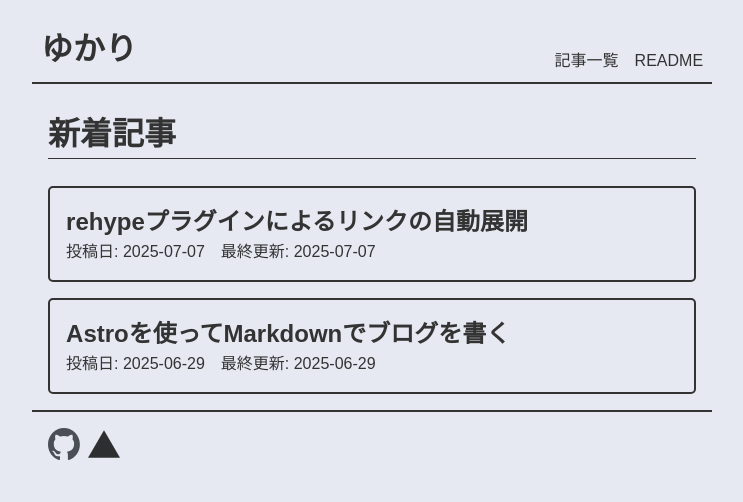
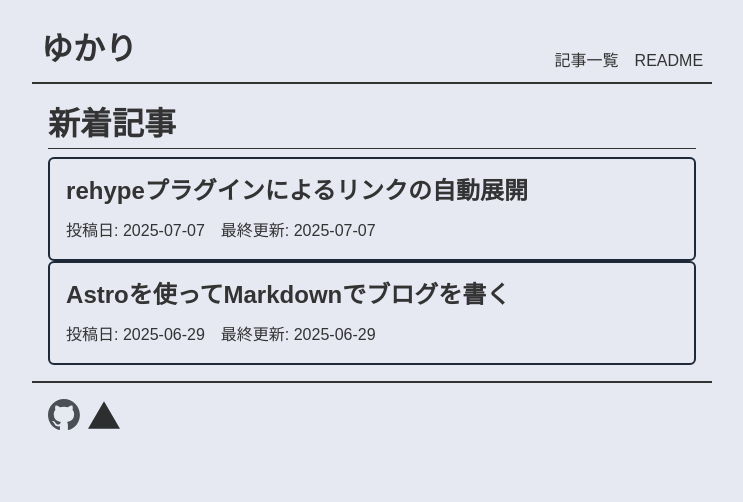
Before and after one commit to lev635/blog, an Astro site: page / in a window 1280 px wide. Shown: the whole page, without its empty margins (268-1011 px from the left). Built offline with nearby package versions, Linux system fonts and the light colour scheme; Astro itself is replaced by a stand-in of ours; some packages are replaced by stand-ins of ours.

Commit message:
tailwindCSSの導入

```diff
--- a/astro.config.mjs
+++ b/astro.config.mjs
@@ -5,6 +5,9 @@
 
 
 import vercel from "@astrojs/vercel";
+
+
+import tailwindcss from "@tailwindcss/vite";
 
 
 // https://astro.build/config
@@ -18,4 +21,8 @@
 
   integrations: [react()],
   adapter: vercel(),
+
+  vite: {
+    plugins: [tailwindcss()],
+  },
 });
--- a/package.json
+++ b/package.json
@@ -11,14 +11,17 @@
   "dependencies": {
     "@astrojs/react": "^4.3.0",
     "@astrojs/vercel": "^8.2.0",
+    "@tailwindcss/vite": "^4.1.11",
     "@types/react-dom": "^19.1.6",
     "astro": "^5.10.1",
     "react": "^19.1.0",
     "react-dom": "^19.1.0",
     "remark-rehype": "^11.1.2",
+    "tailwindcss": "^4.1.11",
     "unist-util-visit": "^5.0.0"
   },
   "devDependencies": {
+    "@tailwindcss/typography": "^0.5.16",
     "@types/react": "^19.1.8"
   }
 }
--- /dev/null
+++ b/src/components/ArticleCardReact.tsx
@@ -0,0 +1,25 @@
+export interface Props {
+  url: string;
+  title: string;
+  date: string;
+  lastModified: string;
+}
+
+export default function ArticleCardReact({ url, title, date, lastModified }: Props) {
+  return (
+    <div className="flex flex-col border-2 border-gray-800 rounded-md p-4">
+      <div>
+        <a
+          className="font-semibold text-2xl no-underline"
+          href={url}
+        >
+          {title}
+        </a>
+      </div>
+      <div className="flex flex-row gap-4 mt-3">
+        <span>投稿日: {date}</span>
+        <span>最終更新: {lastModified}</span>
+      </div>
+    </div>
+  );
+}
--- /dev/null
+++ b/src/components/ArticleListReact.tsx
@@ -0,0 +1,27 @@
+import type { MarkdownInstance } from "astro";
+import ArticleCard from "./ArticleCardReact";
+
+export interface Props {
+  articles: MarkdownInstance<Record<string, any>>[];
+  limit?: number;
+}
+
+export default function ArtilceList({ articles, limit }: Props) {
+  const sortedArticles = articles
+    .sort((a, b) => new Date(b.frontmatter.date).getTime() - new Date(a.frontmatter.date).getTime())
+    .slice(0, limit ?? articles.length);
+  return (
+    <div>
+      {
+        sortedArticles.map((article) => (
+          <ArticleCard
+            url={article.url ?? ""}
+            title={article.frontmatter.title}
+            date={article.frontmatter.date}
+            lastModified={article.frontmatter.lastModified}
+          />
+        ))
+      }
+    </div>
+  )
+}
--- a/src/pages/article.astro
+++ b/src/pages/article.astro
@@ -1,17 +1,17 @@
 ---
 import Head from "../components/Head.astro";
 import Navigation from "../components/Navigation.astro";
-import ArticleList from "../components/ArticleList.astro";
 import Footer from "../components/Footer.astro";
-import "/src/styles/global.css";
+import ArticleListReact from "../components/ArticleListReact";
+import '../styles/tailwind.css';
 
 const articles = await Astro.glob("../pages/article/*.md");
 ---
 
-<Head title="記事一覧"/>
+<Head title="記事一覧" />
 <Navigation />
 <article>
-  <h1>記事一覧</h1>
-  <ArticleList articles={articles} />
+  <h1 class="font-semibold">記事一覧</h1>
+  <ArticleListReact articles={articles} />
 </article>
 <Footer />
--- a/src/pages/index.astro
+++ b/src/pages/index.astro
@@ -3,9 +3,9 @@
 
 import Head from "../components/Head.astro";
 import Navigation from "../components/Navigation.astro";
-import ArticleList from "../components/ArticleList.astro";
+import ArticleListReact from "../components/ArticleListReact";
 import Footer from "../components/Footer.astro";
-import "/src/styles/global.css";
+import "/src/styles/tailwind.css";
 
 const articleFiles = import.meta.glob("../pages/article/*.md", { eager: true} );
 const articles = Object.values(articleFiles) as MarkdownInstance<Record<string, any>>[];
@@ -14,7 +14,7 @@
 <Head title="ゆかり"/>
 <Navigation />
 <article>
-  <h1>新着記事</h1>
-  <ArticleList articles={articles} limit={3} />
+  <h1 class="font-semibold">新着記事</h1>
+  <ArticleListReact articles={articles} limit={3} />
 </article>
 <Footer />
--- a/src/styles/global.css
+++ b/src/styles/global.css
@@ -1,3 +1,4 @@
+
 * {
   box-sizing: border-box;
 }
--- /dev/null
+++ b/src/styles/tailwind.css
@@ -0,0 +1,2 @@
+@import "tailwindcss";
+@plugin '@tailwindcss/typography';
--- a/tsconfig.json
+++ b/tsconfig.json
@@ -5,7 +5,8 @@
     "**/*"
   ],
   "exclude": [
-    "dist"
+    "dist",
+    "**/*.astro"
   ],
   "compilerOptions": {
     "jsx": "react-jsx",
```
Also changed, not shown: 1 other file.
